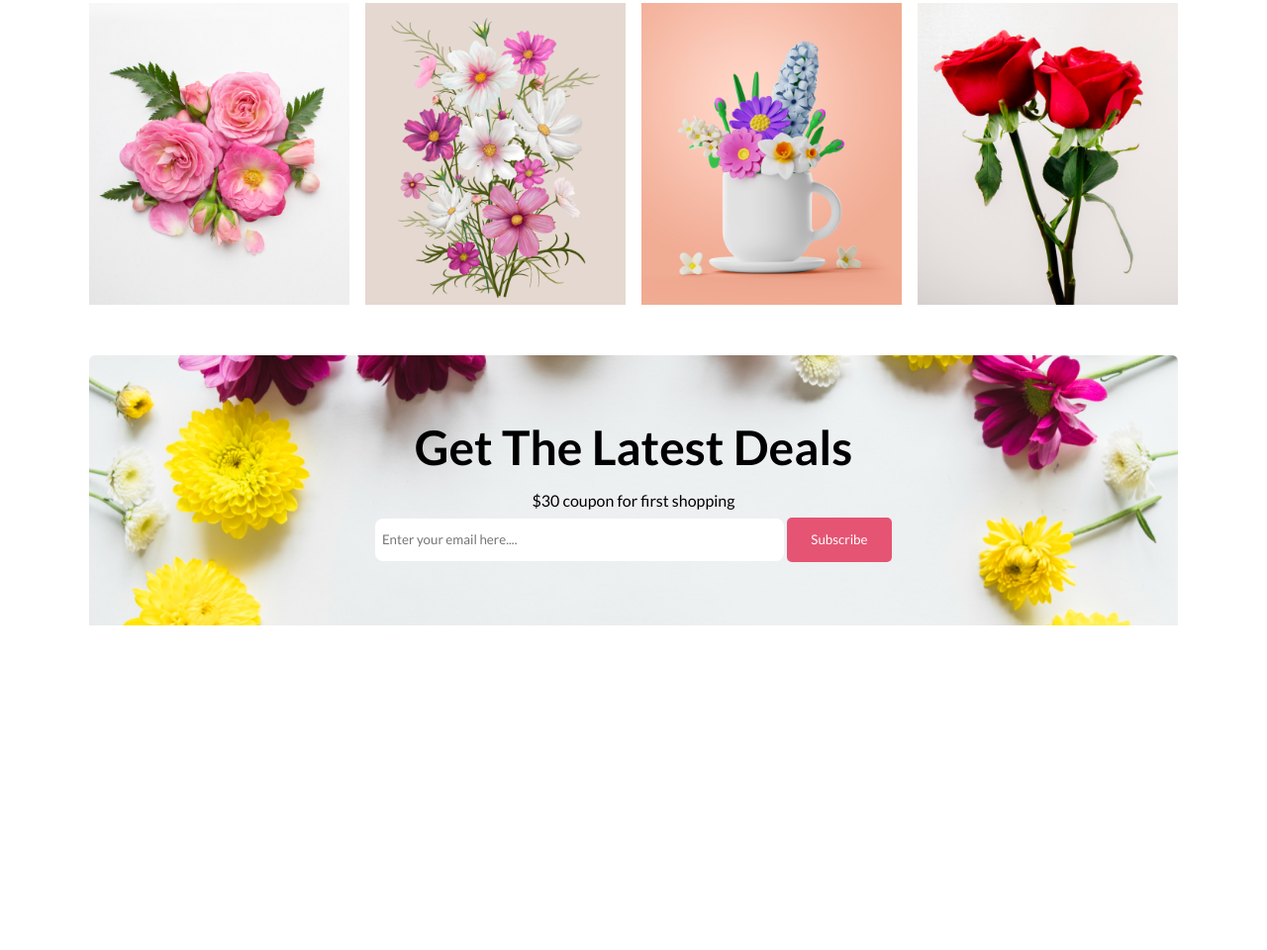
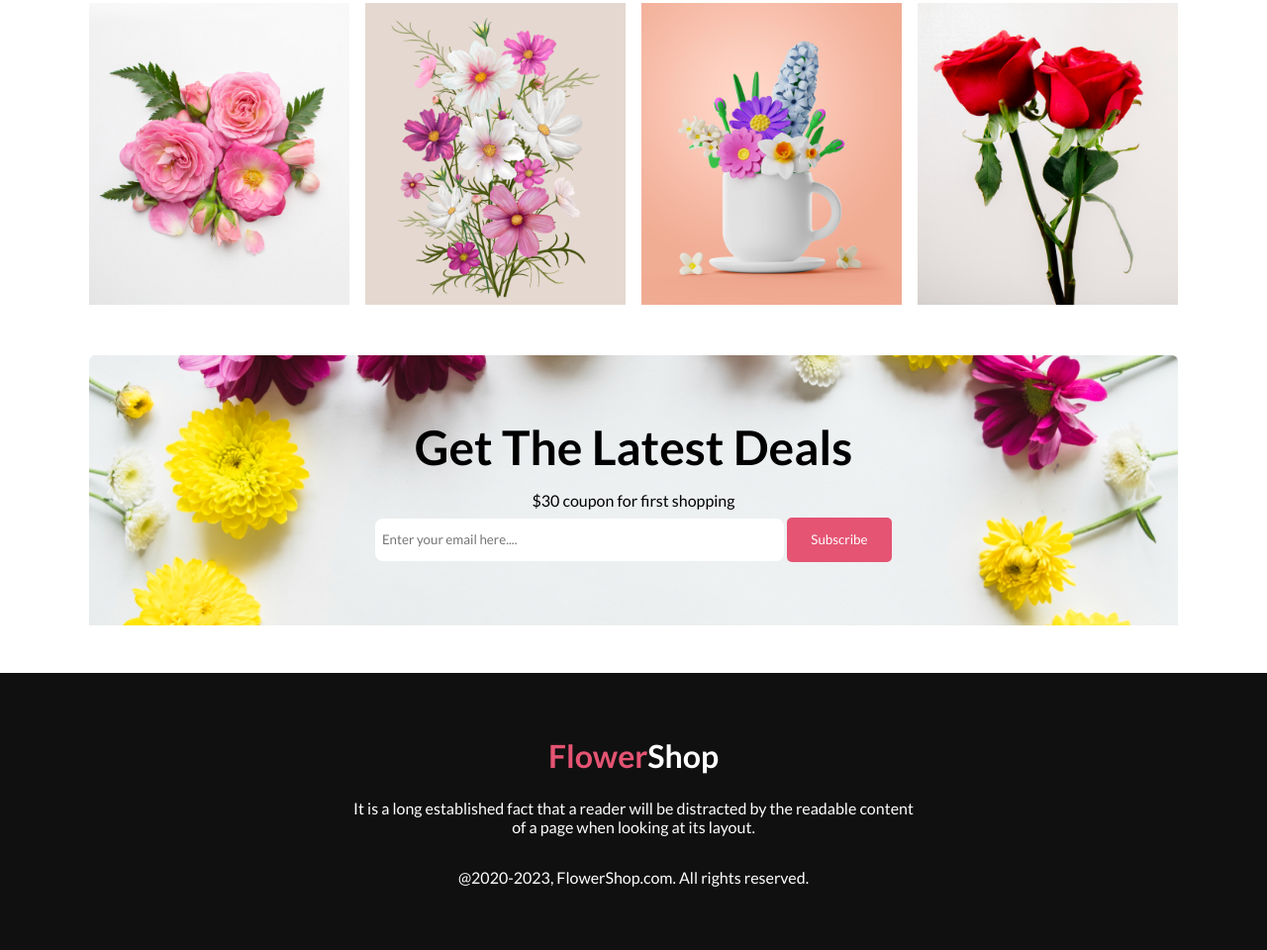
Before and after one commit to shorot-chicham/flower-shop, a plain HTML site: page index.html in a window 1280 px wide. Shown: the part 1972-2932 px from the top of the page at 99% size. Before the commit the page ends 2652 px from the top, so only its background shows below. Drawn offline with Linux system fonts and the light colour scheme.

Commit message:
added footer container for the site

```diff
--- a/CSS/styles.css
+++ b/CSS/styles.css
@@ -225,6 +225,26 @@ header {
     padding: 4rem;
 }
 
+/* footer container styles start from here  */
+footer{
+    background-color: #111010;
+    color: #fff;
+}
+
+.flower-text{
+    color: #E55473;
+}
+
+.footer-description{
+    margin-top: 24px;
+    margin-bottom: 2rem;
+}
+
+.footer-container {
+    padding-top: 4rem;
+    padding-bottom: 4rem;
+    text-align: center;
+}
 
 
 
--- a/index.html
+++ b/index.html
@@ -106,7 +106,12 @@
         </section>
     </main>
     <footer>
-
+        <!-- footer start  -->
+        <div class="footer-container space">
+            <h1><span class="flower-text">Flower</span>Shop</h1>
+            <p class="footer-description">It is a long established fact that a reader will be distracted by the readable content<br> of a page when looking at its layout.</p>
+            <p>@2020-2023, FlowerShop.com. All rights reserved. </p>
+        </div>
     </footer>
 </body>
 </html>
```
